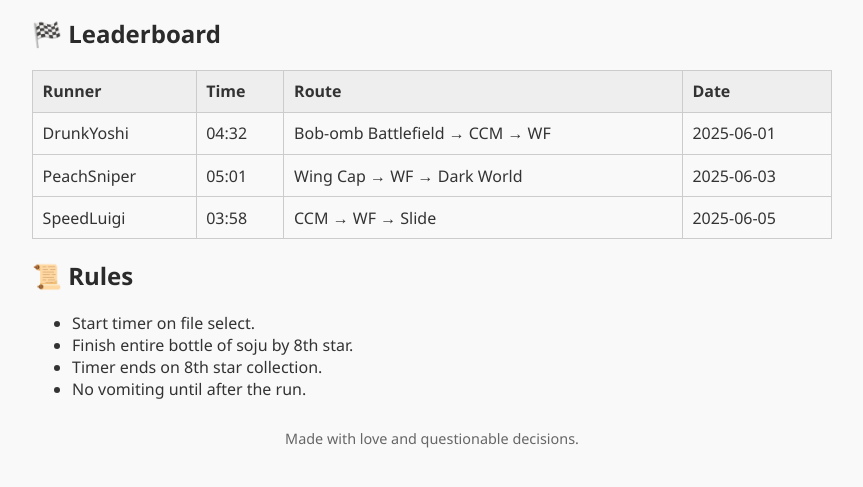
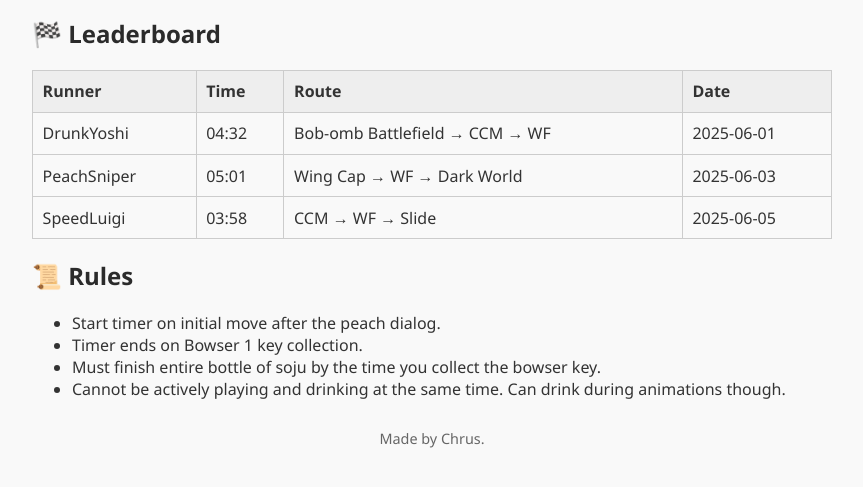
Before and after one commit to ChrisJWest/sojario, a plain HTML site: page index.html in a window 1280 px wide. Shown: the part 187-674 px from the top of the page, without its empty margins (208-1071 px from the left). Drawn offline with Linux system fonts and the light colour scheme.

Commit message:
Update index.html

```diff
--- a/index.html
+++ b/index.html
@@ -11,7 +11,7 @@
     <h1>🍶 Sojario Speedruns</h1>
     <p>
       Welcome to the official leaderboard for the <strong>Sojario</strong> speedrun category:
-      <br>💫 Get 8 stars in <em>Super Mario 64</em> as fast as possible...
+      <br>💫 Get 8 stars in <em>Super Mario 64</em> and beat Bowser 1 as fast as possible.
       <br>🍾 While chugging a bottle of soju.
     </p>
 
@@ -32,13 +32,13 @@
 
     <h2>📜 Rules</h2>
     <ul>
-      <li>Start timer on file select.</li>
-      <li>Finish entire bottle of soju by 8th star.</li>
-      <li>Timer ends on 8th star collection.</li>
-      <li>No vomiting until after the run.</li>
+      <li>Start timer on initial move after the peach dialog.</li>
+      <li>Timer ends on Bowser 1 key collection.</li>
+      <li>Must finish entire bottle of soju by the time you collect the bowser key.</li>
+      <li>Cannot be actively playing and drinking at the same time. Can drink during animations though.</li>
     </ul>
 
-    <footer>Made with love and questionable decisions.</footer>
+    <footer>Made by Chrus.</footer>
   </div>
 
   <script>
```
